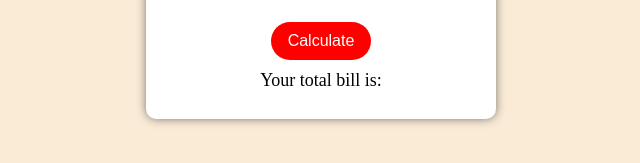
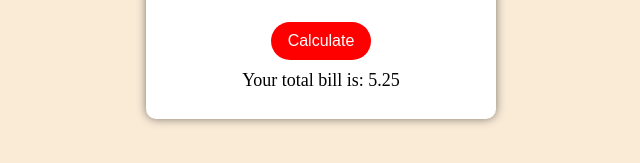
Before and after one commit to kalsar/Tip-calculator, a plain HTML site: page index.html in a window 1280 px wide. Both pictures are taken after typing "5", "5" into the empty fields and a click on the button "Calculate". Shown: the part 471-634 px from the top of the page, 319-959 px from the left. Drawn offline with Linux system fonts and the light colour scheme.

Commit message:
complete javasript code

```diff
--- a/index.css
+++ b/index.css
@@ -37,7 +37,6 @@ body{
 
 label{
     font-size: large;
-    /* font-weight: bold; */
     margin-bottom: 5px;
 }
 input{
--- a/index.html
+++ b/index.html
@@ -12,20 +12,20 @@
             <h1>Tip calculator</h1>
         </div>
         <div class="bill">
-            <label for="" class="lab">Bill Amount</label>
-            <input id="bill-amount" type="number" placeholder="Enter bill amount">
+            <label for="" >Bill Amount</label>
+            <input id="amount" type="number" placeholder="Enter bill amount">
         </div>
 
         <div class="tip">
-            <label for="" class="lab">Tip Percentage</label>
-            <input id="bill-amount" type="number" placeholder="Enter tip percentage">
+            <label for="" >Tip Percentage</label>
+            <input id="percentage" type="number" placeholder="Enter tip percentage">
         </div>
 
         <div class="button">
 
             <button id="btn">Calculate</button>
             <p id="result">
-                Your total bill is: <span id="total-bill"></span>
+                Your total bill is: <span id="output"></span>
             </p>
         </div>
 
--- a/index.js
+++ b/index.js
@@ -0,0 +1,26 @@
+const amount=document.querySelector("#amount");
+const percentage=document.querySelector("#percentage");
+const btn=document.querySelector("#btn");
+const output=document.querySelector("#output");
+
+
+btn.addEventListener('click',(e)=>{
+    if(amount.value==="" || percentage.value===""){
+        alert("Please enter the value");
+    }
+    else if(amount.value<0 || percentage.value<0){
+        alert("Please enter possitive value");
+
+    }
+    else{
+        const billAmount=parseFloat(amount.value);
+        const tipPercentage=parseFloat(percentage.value);
+        const tipAmount=billAmount*(tipPercentage/100);
+        const total=billAmount+tipAmount;
+        output.innerText=total;
+
+
+    }
+
+
+})
```
